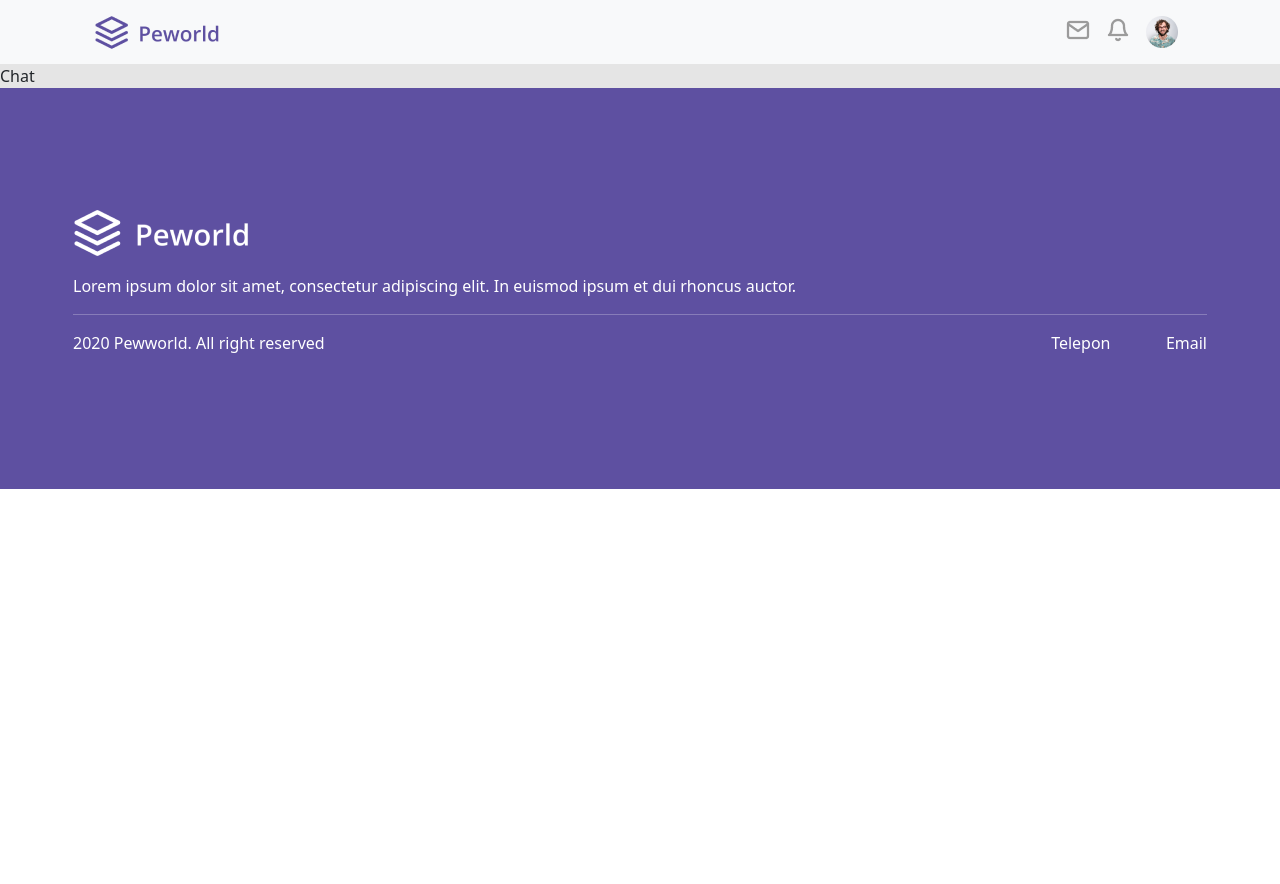
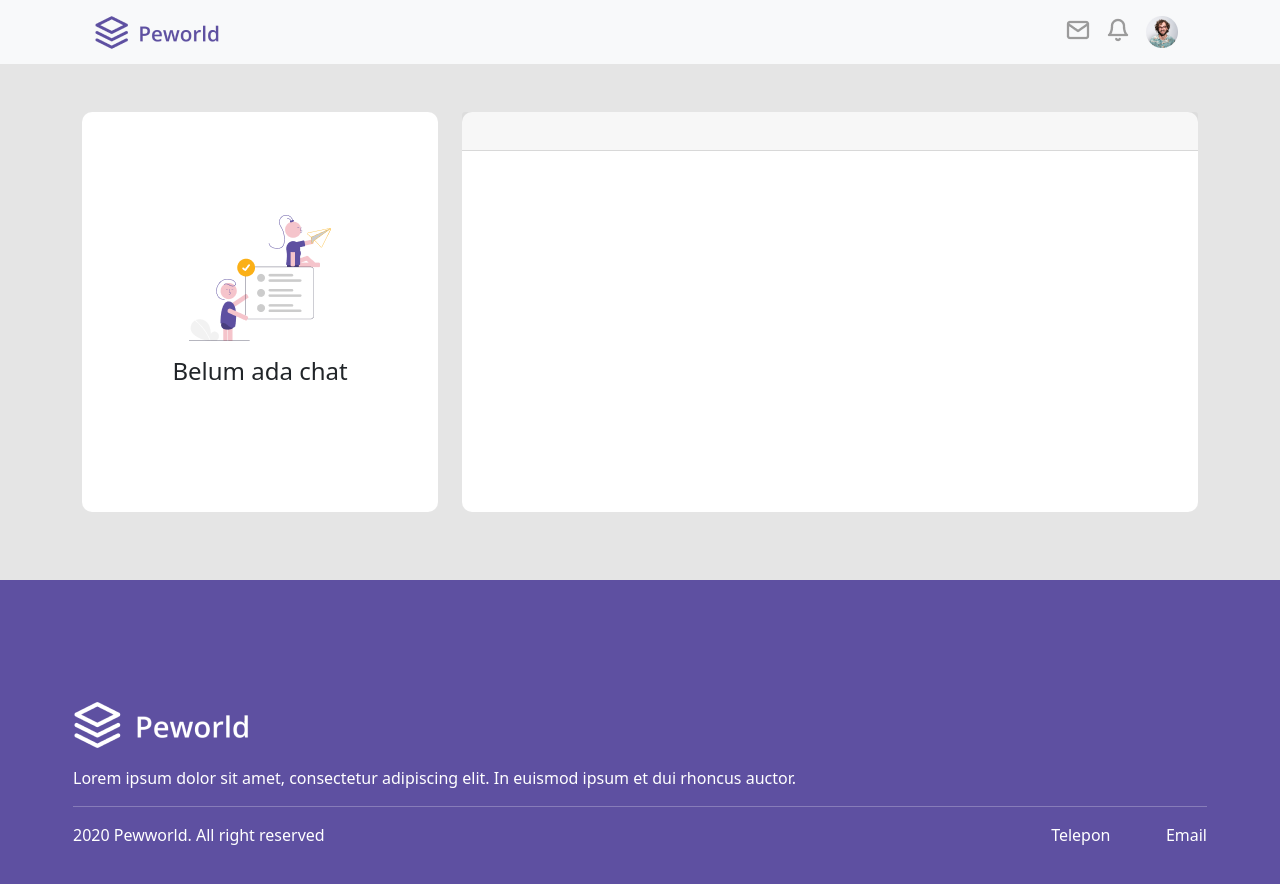
Before and after one commit to ilhamyusuf27/bypass-front-end, a React (Create React App) app: page /chat in a window 1280 px wide. Shown: the top 884 px of the page. Before the commit the page ends 800 px from the top, so only its background shows below. Built offline with nearby package versions, Linux system fonts and the light colour scheme.

Commit message:
selesai tampilan chat kosong

```diff
--- a/src/Pages/Chat/Chat.css
+++ b/src/Pages/Chat/Chat.css
@@ -0,0 +1,16 @@
+.empty-header {
+    padding-bottom: 30px !important;
+}
+
+.info {
+    text-align: center;
+}
+
+.card {
+    height: 50vh;
+}
+
+.empty-image {
+    align-items: center;
+    justify-content: center;
+}
--- a/src/Pages/Chat/Chat.js
+++ b/src/Pages/Chat/Chat.js
@@ -1,9 +1,46 @@
-import React from 'react'
+import React from "react";
+import {
+  Container,
+  Row,
+  Button,
+  Card,
+  Form,
+  FloatingLabel,
+} from "react-bootstrap";
+
+import EmptyChat from "../../Assets/Images/empty-chat.png";
+import { BiMap } from "react-icons/bi";
+
+import "./Chat.css";
 
 function Chat() {
   return (
-    <div>Chat</div>
-  )
+    // ini isi
+
+    // ini kosong
+    <>
+      <Container className="mb-5">
+        <Row>
+          <div className="col-lg-4 col-md-4 col-sm-12">
+            <Card className="card mt-5 empty-image">
+                <img src={EmptyChat} alt="" />
+              <div className="info m-3">
+                <div className="info">
+                  <h4>Belum ada chat</h4>
+                </div>
+              </div>
+            </Card>
+          </div>
+          <div className="col-lg-8 col-md-8 col-sm-12">
+            <Card className="mt-5">
+              <Card.Header as="h5" className="empty-header"></Card.Header>
+              <Card.Body></Card.Body>
+            </Card>
+          </div>
+        </Row>
+      </Container>
+    </>
+  );
 }
 
-export default Chat
+export default Chat;
```
Also changed, not shown: src/Assets/Images/empty-chat.png (added).
